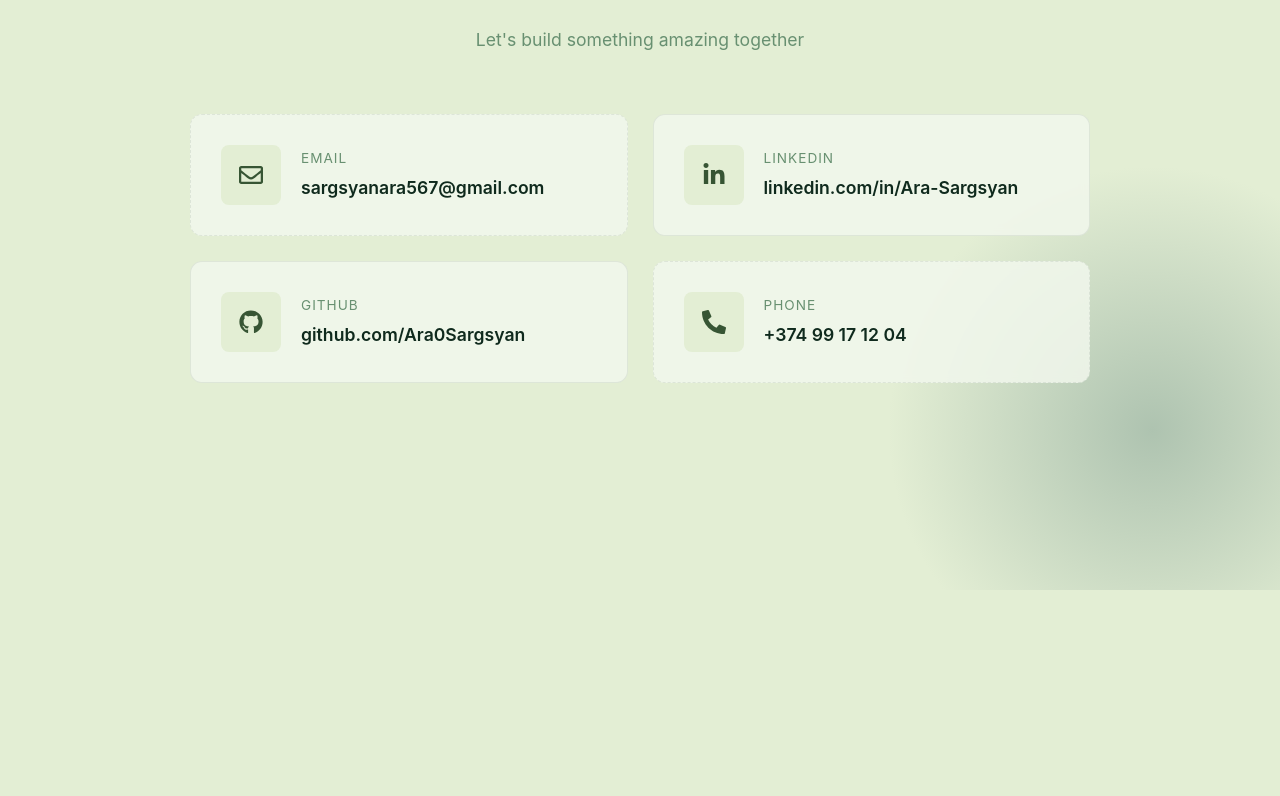
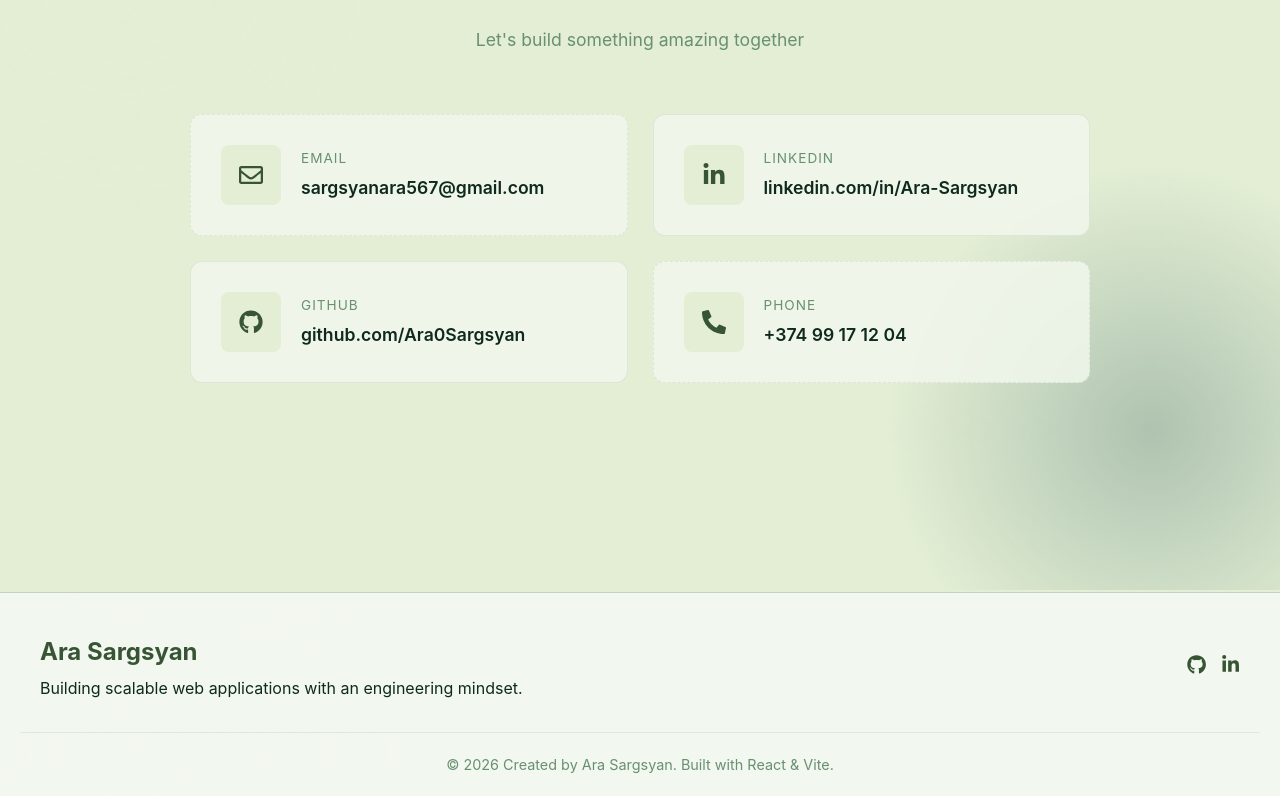
Before and after one commit to Ara0Sargsyan/portfolio, a React (Vite) app: page /contact in a window 1280 px wide. Shown: the part 210-1006 px from the top of the page. Before the commit the page ends 800 px from the top, so only its background shows below. Built offline with nearby package versions, Linux system fonts and the light colour scheme.

Commit message:
add footer in layaot

```diff
--- a/src/features/contact/Contact.module.css
+++ b/src/features/contact/Contact.module.css
@@ -1,6 +1,6 @@
 .wrapper {
   padding: 80px 20px;
-  min-height: 80vh;
+  min-height: 90vh;
   display: flex;
   flex-direction: column;
   align-items: center;
@@ -25,7 +25,7 @@
 
 .grid {
   display: grid;
-  grid-template-columns: repeat(2, 1fr); /* 2 սյունակ Desktop-ում */
+  grid-template-columns: repeat(2, 1fr);
   gap: 25px;
   width: 100%;
   max-width: 900px;
--- a/src/shared/layout/header/Header.jsx
+++ b/src/shared/layout/header/Header.jsx
@@ -1,3 +1,4 @@
+import { Link } from "react-router-dom";
 import Container from "../../ui/Container";
 import Navbar from "../navbar/Navbar";
 import styles from "./Header.module.css";
@@ -7,9 +8,9 @@ const Header = () => {
     <header className={styles.header}>
       <Container>
         <div className={styles.headerContent}>
-          <a className={styles.logo} href="/">
+          <Link className={styles.logo} to="/">
             {"</AS>"}
-          </a>
+          </Link>
           <Navbar />
         </div>
       </Container>
--- /dev/null
+++ b/src/shared/layout/header/footer/Footer.jsx
@@ -0,0 +1,32 @@
+import styles from './Footer.module.css';
+import { FaGithub, FaLinkedinIn } from "react-icons/fa";
+
+const Footer = () => {
+  const currentYear = new Date().getFullYear();
+
+  return (
+    <footer className={styles.footer}>
+      <div className={styles.container}>
+        <div className={styles.info}>
+          <h3 className={styles.logo}>Ara Sargsyan</h3>
+          <p>Building scalable web applications with an engineering mindset.</p>
+        </div>
+
+        <div className={styles.socials}>
+          <a href="https://github.com/Ara0Sargsyan" target="_blank" rel="noreferrer">
+            <FaGithub />
+          </a>
+          <a href="https://linkedin.com/in/ara-sargsyan-888118229/" target="_blank" rel="noreferrer">
+            <FaLinkedinIn />
+          </a>
+        </div>
+      </div>
+
+      <div className={styles.bottom}>
+        <p>&copy; {currentYear} Created by Ara Sargsyan. Built with React & Vite.</p>
+      </div>
+    </footer>
+  );
+};
+
+export default Footer
--- /dev/null
+++ b/src/shared/layout/header/footer/Footer.module.css
@@ -0,0 +1,45 @@
+.footer {
+  background: var(--color-bg-secondary);
+  border-top: 1px solid var(--color-border-light);
+  padding: 40px 20px 20px;
+}
+
+.container {
+  max-width: 1200px;
+  margin: 0 auto;
+  display: flex;
+  justify-content: space-between;
+  align-items: center;
+  flex-wrap: wrap;
+  gap: 20px;
+}
+
+.logo {
+  color: var(--color-primary-300);
+  font-size: 1.5rem;
+  margin-bottom: 5px;
+}
+
+.socials {
+  display: flex;
+  gap: 15px;
+  font-size: 1.2rem;
+}
+
+.socials a {
+  color: var(--color-text-secondary);
+  transition: color var(--transition-fast);
+}
+
+.socials a:hover {
+  color: var(--color-primary-200);
+}
+
+.bottom {
+  text-align: center;
+  margin-top: 30px;
+  padding-top: 20px;
+  border-top: 1px solid var(--glass-border);
+  font-size: 0.9rem;
+  color: var(--color-text-tertiary);
+}
--- a/src/shared/layout/layout/Layout.jsx
+++ b/src/shared/layout/layout/Layout.jsx
@@ -1,3 +1,4 @@
+import Footer from '../header/footer/Footer';
 import Header from '../header/Header'
 import styles from './Layout.module.css';
 
@@ -8,6 +9,7 @@ const Layout = ({ children }) => {
       <div className={styles.main}>
         {children}
       </div>
+      <Footer/>
     </div>
   );
 };
```
